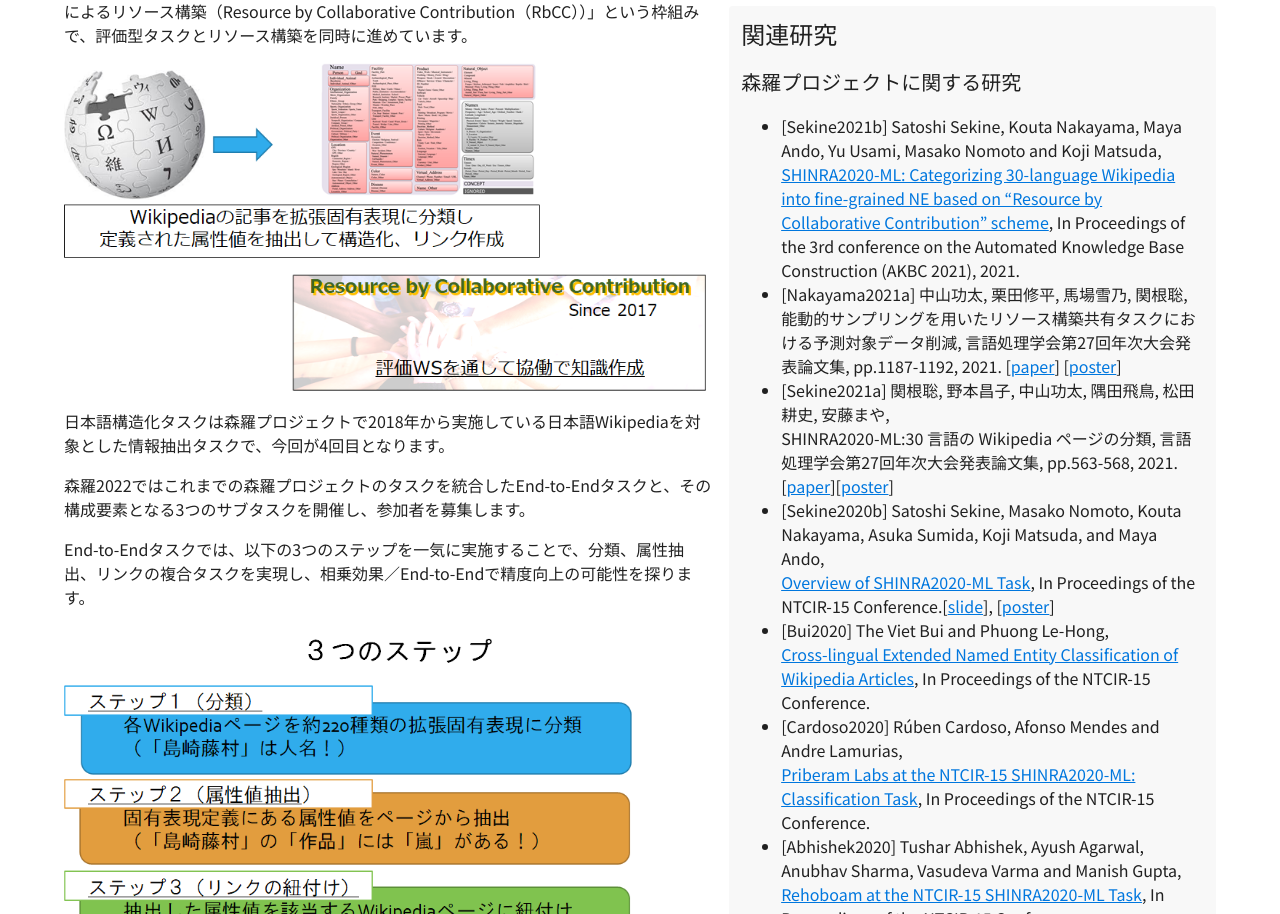
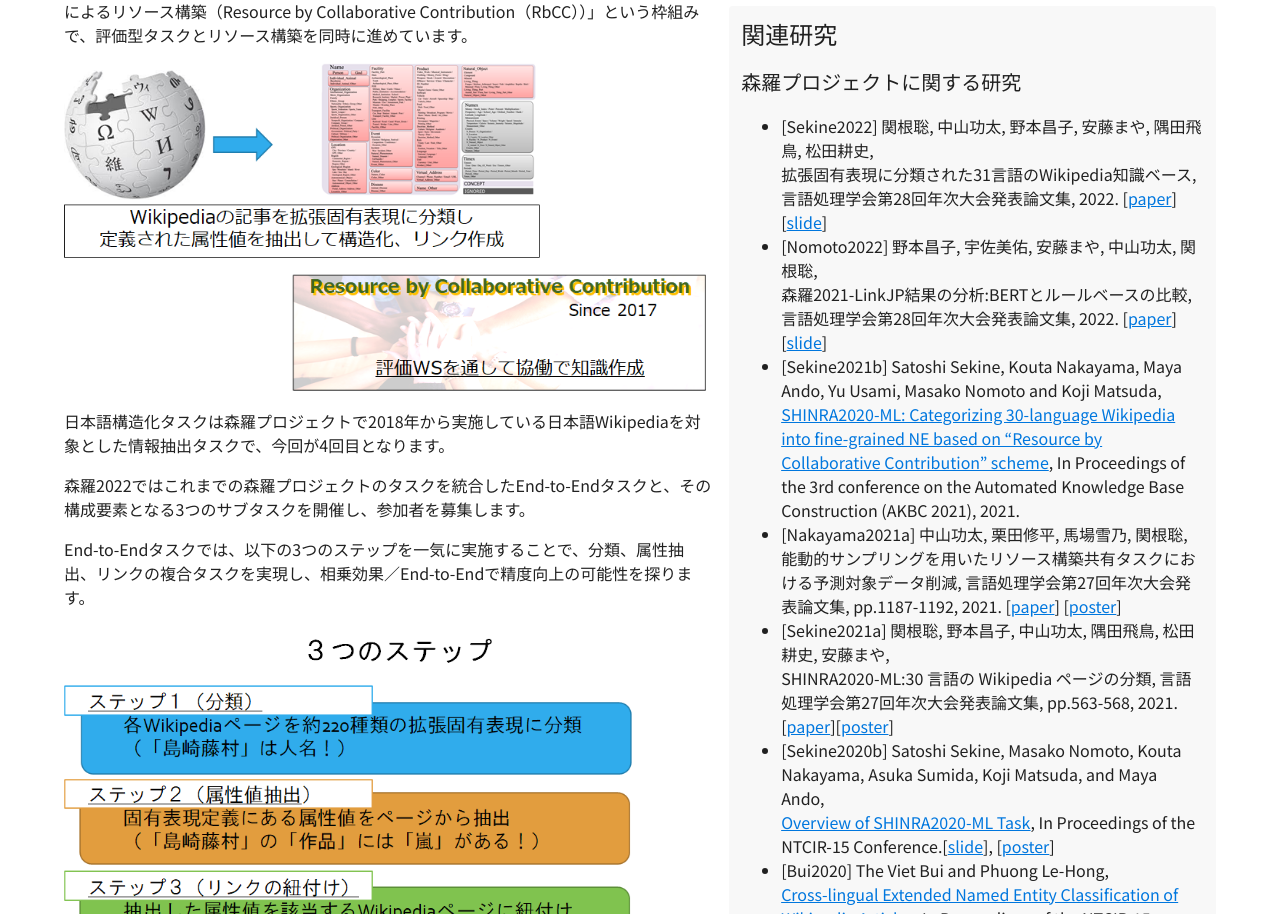
Before and after one commit to besna-institute/udagawa-shinra-project, a Next.js app: page / in a window 1280 px wide. Shown: the part 1770-2684 px from the top of the page. Built offline with nearby package versions, Linux system fonts and the light colour scheme.

Commit message:
Update related research

```diff
--- a/pages/index.tsx
+++ b/pages/index.tsx
@@ -69,6 +69,36 @@ const newsItems = [
   </>,
 ];
 const mainRelatedResearch = [
+  <>
+    [<span id="sekine2022">Sekine2022</span>] 関根聡, 中山功太, 野本昌子,
+    安藤まや, 隅田飛鳥, 松田耕史,
+    <br />
+    拡張固有表現に分類された31言語のWikipedia知識ベース,
+    言語処理学会第28回年次大会発表論文集, 2022. [
+    <a href="https://www.anlp.jp/proceedings/annual_meeting/2022/pdf_dir/E1-1.pdf">
+      paper
+    </a>
+    ] [
+    <a href="https://drive.google.com/file/d/1fHXpMsTc1AMu19aDGzIHz6GLKJbRJMae/view?usp=sharing">
+      slide
+    </a>
+    ]
+  </>,
+  <>
+    [<span id="nomoto2022">Nomoto2022</span>] 野本昌子, 宇佐美佑, 安藤まや,
+    中山功太, 関根聡,
+    <br />
+    森羅2021-LinkJP結果の分析:BERTとルールベースの比較,
+    言語処理学会第28回年次大会発表論文集, 2022. [
+    <a href="https://www.anlp.jp/proceedings/annual_meeting/2022/pdf_dir/E2-4.pdf">
+      paper
+    </a>
+    ] [
+    <a href="https://drive.google.com/file/d/1cVonFj5PZ8H-1C2aX2WX3C4BWYzYiMH8/view?usp=sharing">
+      slide
+    </a>
+    ]
+  </>,
   <>
     [<span id="sekine2021b">Sekine2021b</span>] Satoshi Sekine, Kouta Nakayama,
     Maya Ando, Yu Usami, Masako Nomoto and Koji Matsuda,
```
